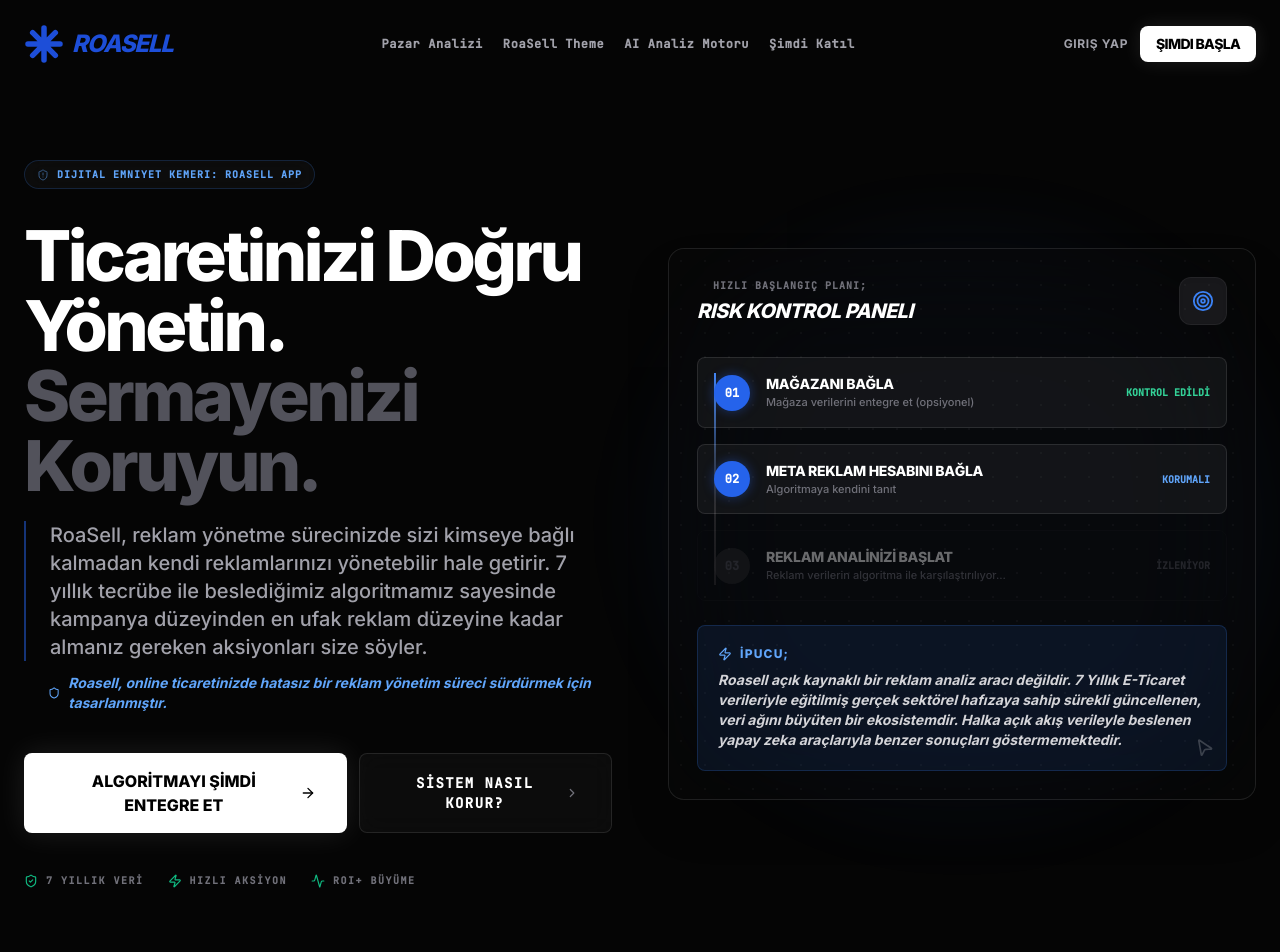
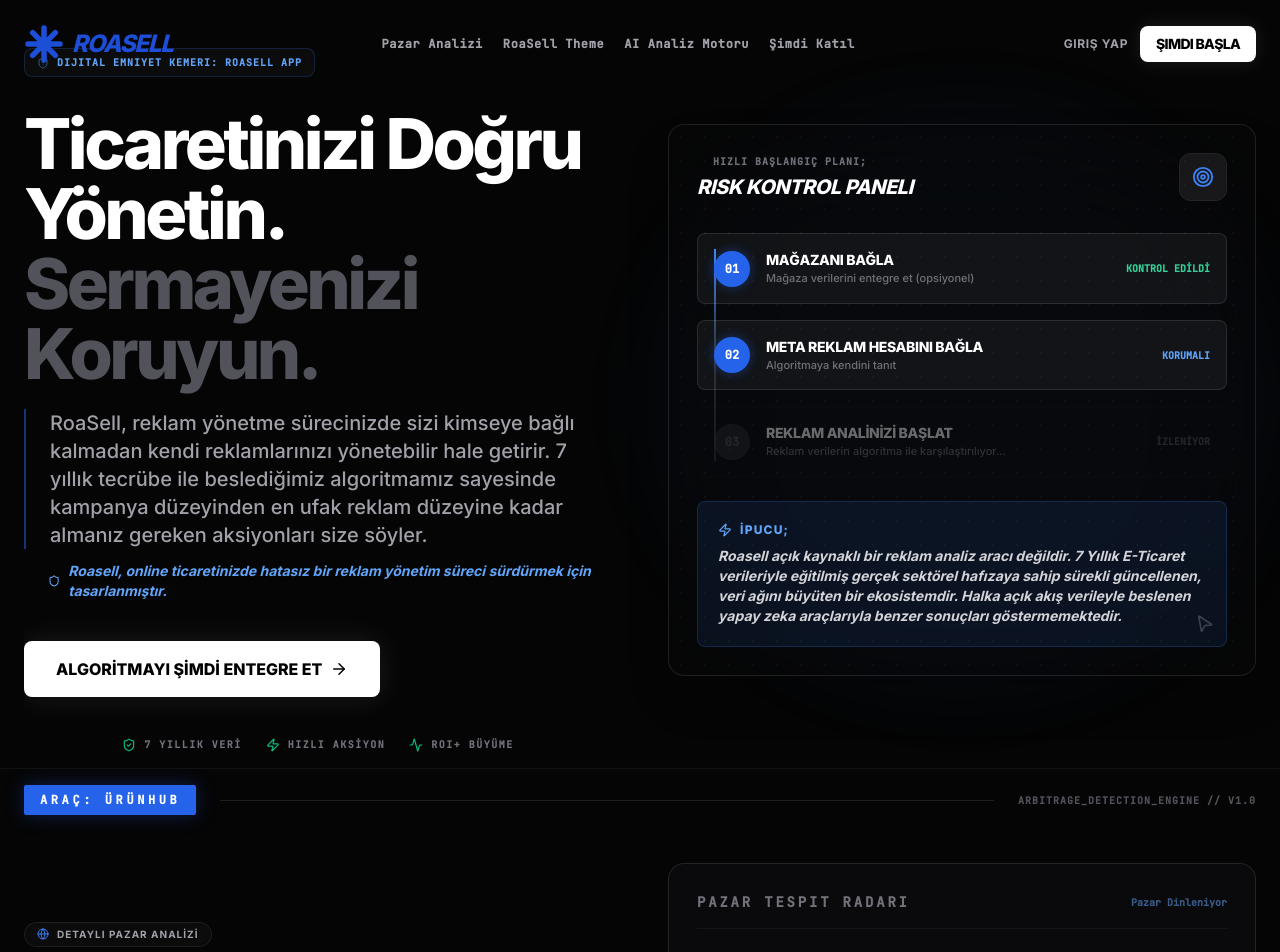
Before and after one commit to mcylldz/Roasell-App, a React (Vite) app: page / in a window 1280 px wide. Shown: the top 952 px of the page. Built offline with nearby package versions, Linux system fonts and the light colour scheme.

Commit message:
Fine-tune: reduce paddings, fix alignment, remove secondary button, inline heading

```diff
--- a/components/ActionSection.tsx
+++ b/components/ActionSection.tsx
@@ -13,7 +13,7 @@
   ];
 
   return (
-    <section className="py-16 sm:py-20 lg:py-24 bg-[#080808] border-y border-white/5 relative overflow-hidden">
+    <section className="py-4 bg-[#080808] border-y border-white/5 relative overflow-hidden">
       <div className="container mx-auto px-4 sm:px-6 mb-8 sm:mb-12">
         <div className="flex items-center gap-4 sm:gap-6">
           <div className="bg-white/10 px-4 py-1.5 rounded-sm text-[11px] sm:text-[12px] font-black mono text-white tracking-[0.2em] sm:tracking-[0.3em] uppercase border border-white/20">
@@ -36,15 +36,14 @@
             </div>
 
             <h2 className="text-3xl sm:text-4xl lg:text-5xl xl:text-6xl font-black tracking-tighter leading-[0.85]">
-              Analize <br />
-              <span className="text-zinc-600 italic">Başlayın</span>
+              Analize <span className="text-zinc-600 italic">Başlayın</span>
             </h2>
 
             <p className="text-base sm:text-lg lg:text-xl text-zinc-400 leading-relaxed font-medium">
               Action Engine sadece veri göstermez; her kreatif için <span className="text-white font-bold italic underline decoration-blue-500/40">matematiksel bir hareket planı</span> çıkarır. Hook, Hold ve CVR metriklerini eşleştirerek hangi reklamın ölçekleneceğini, hangisinin dinlendirilmesi gerektiğini söyler.
             </p>
 
-            <div className="p-5 sm:p-6 rounded-xl bg-blue-600/5 border border-blue-500/20 italic text-blue-300/80 text-sm sm:text-base font-medium">
+            <div className="p-3 rounded-xl bg-blue-600/5 border border-blue-500/20 italic text-blue-300/80 text-sm sm:text-base font-medium">
               "Kreatif tıklama getiriyor fakat dönüşüm oranı düşük (%5.95 CVR), ürün sayfası veya teklif revize edilerek reklam ölçeklenebilir."
             </div>
           </div>
--- a/components/ArbitrageSection.tsx
+++ b/components/ArbitrageSection.tsx
@@ -4,7 +4,7 @@
 
 const ArbitrageSection: React.FC = () => {
   return (
-    <section className="py-16 sm:py-20 lg:py-24 bg-[#050505] border-b border-white/5 relative">
+    <section className="py-4 bg-[#050505] border-b border-white/5 relative">
       <div className="container mx-auto px-4 sm:px-6 mb-8 sm:mb-12">
         <div className="flex items-center gap-4 sm:gap-6">
           <div className="bg-blue-600 px-4 py-1.5 rounded-sm text-[11px] sm:text-[12px] font-black mono text-white tracking-[0.2em] sm:tracking-[0.3em] uppercase shadow-[0_0_20px_rgba(37,99,235,0.3)]">
--- a/components/Hero.tsx
+++ b/components/Hero.tsx
@@ -4,7 +4,7 @@
 
 const Hero: React.FC = () => {
   return (
-    <section className="relative pt-24 pb-12 sm:pt-32 sm:pb-16 lg:pt-40 lg:pb-28 overflow-hidden border-b border-white/5 bg-[#050505]">
+    <section className="relative pt-12 pb-4 overflow-hidden border-b border-white/5 bg-[#050505]">
       {/* Background Ambience */}
       <div className="absolute top-0 right-0 w-[400px] sm:w-[600px] h-[400px] sm:h-[600px] bg-blue-600/10 rounded-full blur-[100px] -z-10 translate-x-1/2 -translate-y-1/2 opacity-50" />
       <div className="absolute bottom-0 left-0 w-[300px] sm:w-[500px] h-[300px] sm:h-[500px] bg-red-600/10 rounded-full blur-[80px] -z-10 -translate-x-1/4 opacity-40" />
@@ -13,8 +13,8 @@
         <div className="grid lg:grid-cols-2 gap-10 lg:gap-14 items-center">
 
           {/* LEFT SIDE */}
-          <div className="space-y-6 sm:space-y-8 max-w-2xl relative z-10">
-            <div className="inline-flex items-center gap-2 px-3 py-1.5 rounded-full glass border-blue-500/20 text-blue-400 text-[9px] sm:text-[10px] font-bold mono tracking-widest uppercase">
+          <div className="space-y-6 sm:space-y-8 relative z-10 overflow-hidden">
+            <div className="inline-flex items-center gap-2 px-3 py-1.5 rounded-lg glass border-blue-500/20 text-blue-400 text-[9px] sm:text-[10px] font-bold mono tracking-widest uppercase">
               <ShieldAlert size={12} className="animate-pulse" />
               Dijital Emniyet Kemeri: ROASELL APP
             </div>
@@ -36,19 +36,14 @@
               </div>
             </div>
 
-            <div className="flex flex-col sm:flex-row gap-3 pt-2">
-              <button className="group relative px-6 sm:px-8 py-4 bg-white text-black font-black rounded-lg flex items-center justify-center gap-2 hover:scale-105 transition-all shadow-[0_0_30px_rgba(255,255,255,0.1)] active:scale-95 text-sm sm:text-base">
+            <div className="pt-2">
+              <button className="group relative px-6 sm:px-8 py-4 bg-white text-black font-black rounded-lg flex items-center justify-center gap-2 hover:scale-105 transition-all shadow-[0_0_30px_rgba(255,255,255,0.1)] active:scale-95 text-sm sm:text-base w-full sm:w-auto">
                 ALGORİTMAYI ŞİMDİ ENTEGRE ET
                 <ArrowRight className="group-hover:translate-x-1 transition-transform" size={18} />
               </button>
-
-              <button className="px-6 sm:px-8 py-4 glass text-white font-bold rounded-lg hover:bg-white/5 transition-all flex items-center justify-center gap-2 border border-white/10 group text-xs sm:text-sm tracking-widest uppercase mono">
-                SİSTEM NASIL KORUR?
-                <ChevronRight size={16} className="text-zinc-500 group-hover:translate-x-1 transition-transform" />
-              </button>
             </div>
 
-            <div className="flex flex-wrap items-center gap-4 sm:gap-6 pt-2">
+            <div className="flex flex-wrap items-center justify-center gap-4 sm:gap-6 pt-2">
               {[
                 { icon: <ShieldCheck size={14} />, label: "7 YILLIK VERİ" },
                 { icon: <Zap size={14} />, label: "HIZLI AKSİYON" },
```
